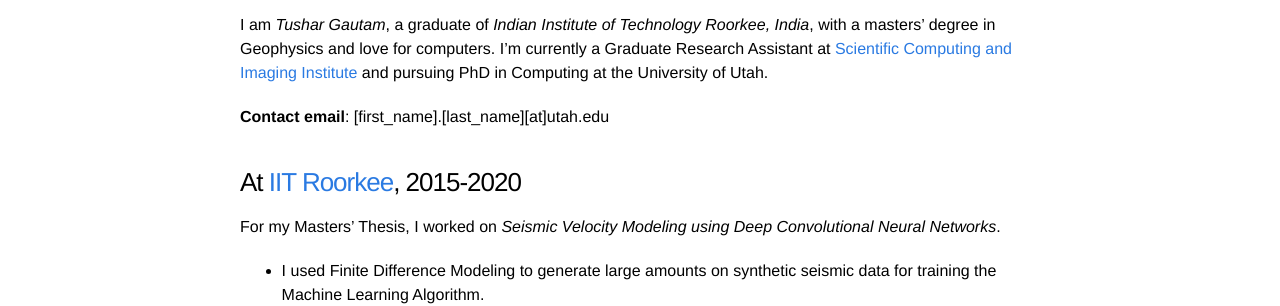
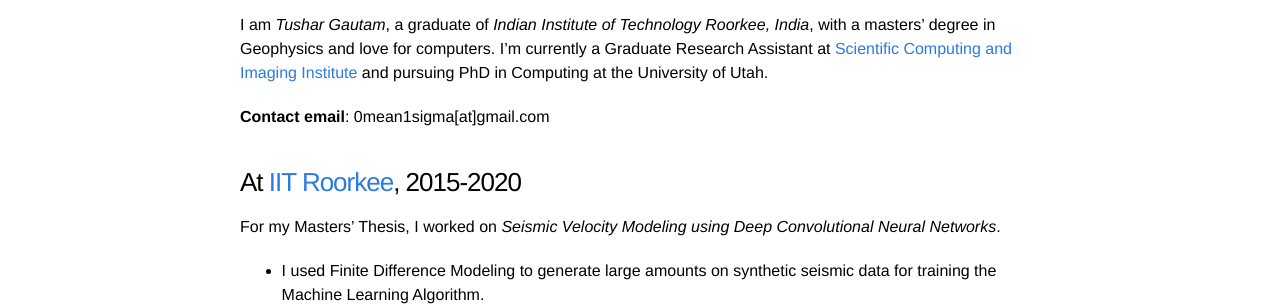
Before and after one commit to tgautam03/tgautam03.github.io, a Jekyll site: the page built from about.md, in a window 1280 px wide. Shown: the part 156-462 px from the top of the page. Built offline with Jekyll 4.4.1, drawn with Linux system fonts in a browser that asks for light colours.

Commit message:
Updated email

```diff
--- a/_config.yml
+++ b/_config.yml
@@ -1,6 +1,6 @@
 # Site settings
 title: Tushar Gautam
-email: "tush.gautam03[at]gmail.com"
+email: "0mean1sigma[at]gmail.com"
 description: "What I cannot create, I do not understand - Richard Feynman"
 baseurl: ""
 url: "http://tgautam03.github.io"
--- a/about.md
+++ b/about.md
@@ -7,7 +7,7 @@
 
 I am *Tushar Gautam*, a graduate of *Indian Institute of Technology Roorkee, India*, with a masters' degree in Geophysics and love for computers. I'm currently a Graduate Research Assistant at [Scientific Computing and Imaging Institute](https://www.sci.utah.edu/home.html) and pursuing PhD in Computing at the University of Utah.
 
-**Contact email**: [first_name].[last_name][at]utah.edu
+**Contact email**: 0mean1sigma[at]gmail.com
 
 ### At [IIT Roorkee](https://iitr.ac.in/), 2015-2020
 For my Masters’ Thesis, I worked on *Seismic Velocity Modeling using Deep
```
